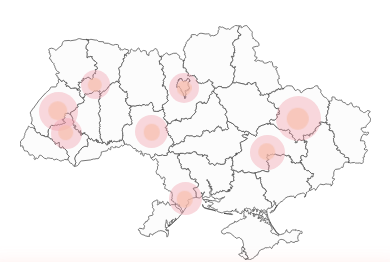
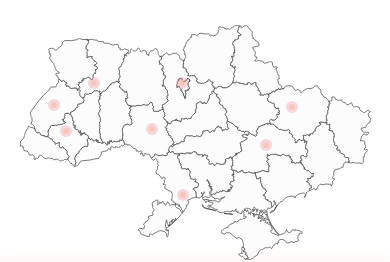
Before and after one commit to YevhenBekir/ukrainianGamedev, a React app: page / in a window 390 px wide. Shown: the part 594-856 px from the top of the page. Built offline with nearby package versions, Linux system fonts and the light colour scheme; data requests are answered from the project's data file.

Commit message:
City-map-selectors was adapted. Next step - create server and MongoDB base

```diff
--- a/package.json
+++ b/package.json
@@ -1,5 +1,4 @@
 {
-  "homepage": "https://ua-gamedev.herokuapp.com",
   "name": "infographic",
   "version": "0.1.0",
   "private": true,
@@ -24,7 +23,7 @@
     "web-vitals": "^2.1.4"
   },
   "scripts": {
-    "start": "concurrently \"node server.js\" \"react-scripts start\" \"json-server --watch db.json --port 3001\"",
+    "start": "concurrently \"react-scripts start\" \"json-server --watch db.json --port 3001\"",
     "build": "react-scripts build",
     "eject": "react-scripts eject"
   },
--- a/src/components/selectRegion/SelectRegion.js
+++ b/src/components/selectRegion/SelectRegion.js
@@ -41,6 +41,19 @@ const SelectRegion = (props) => {
         <div className="title">ОБЕРІТЬ МІСТО</div>
       </div>
     );
+  };
+
+  const sizeCondition = () => {
+    if (widthSize >= 1200) return "30px";
+    else if (widthSize >= 1100) return "28px";
+    else if (widthSize >= 1000) return "26px";
+    else if (widthSize >= 900) return "24px";
+    else if (widthSize >= 800) return "22px";
+    else if (widthSize >= 700) return "20px";
+    else if (widthSize >= 600) return "18px";
+    else if (widthSize >= 500) return "16px";
+    else if (widthSize >= 400) return "14px";
+    else if (widthSize < 400) return "12px";
   };
 
   const renderInfog = () => {
@@ -89,7 +102,7 @@ const SelectRegion = (props) => {
               key="kyiv"
               id="kyiv"
               className="kyiv-selector"
-              size="30px"
+              size={sizeCondition()}
               onSetCityCompaniesToState={(e) => dispatch(companiesFetch(e))}
               onSetCityNameToInfographic={(e) => setCity(e)}
             />
@@ -99,7 +112,7 @@ const SelectRegion = (props) => {
               key="lviv"
               id="lviv"
               className="lviv-selector"
-              size="39px"
+              size={sizeCondition()}
               onSetCityCompaniesToState={(e) => dispatch(companiesFetch(e))}
               onSetCityNameToInfographic={(e) => setCity(e)}
             />
@@ -109,7 +122,7 @@ const SelectRegion = (props) => {
               key="rivne"
               id="rivne"
               className="rivne-selector"
-              size="29px"
+              size={sizeCondition()}
               onSetCityCompaniesToState={(e) => dispatch(companiesFetch(e))}
               onSetCityNameToInfographic={(e) => setCity(e)}
             />
@@ -119,7 +132,7 @@ const SelectRegion = (props) => {
               key="kharkiv"
               id="kharkiv"
               className="kharkiv-selector"
-              size="45px"
+              size={sizeCondition()}
               onSetCityCompaniesToState={(e) => dispatch(companiesFetch(e))}
               onSetCityNameToInfographic={(e) => setCity(e)}
             />
@@ -129,7 +142,7 @@ const SelectRegion = (props) => {
               key="dnipro"
               id="dnipro"
               className="dnipro-selector"
-              size="35px"
+              size={sizeCondition()}
               onSetCityCompaniesToState={(e) => dispatch(companiesFetch(e))}
               onSetCityNameToInfographic={(e) => setCity(e)}
             />
@@ -139,7 +152,7 @@ const SelectRegion = (props) => {
               key="odesa"
               id="odesa"
               className="odesa-selector"
-              size="33px"
+              size={sizeCondition()}
               onSetCityCompaniesToState={(e) => dispatch(companiesFetch(e))}
               onSetCityNameToInfographic={(e) => setCity(e)}
             />
@@ -149,7 +162,7 @@ const SelectRegion = (props) => {
               key="vinnytsia"
               id="vinnytsia"
               className="vinnytsia-selector"
-              size="33px"
+              size={sizeCondition()}
               onSetCityCompaniesToState={(e) => dispatch(companiesFetch(e))}
               onSetCityNameToInfographic={(e) => setCity(e)}
             />
@@ -159,7 +172,7 @@ const SelectRegion = (props) => {
               key="frankivsk"
               id="frankivsk"
               className="frankivsk-selector"
-              size="31px"
+              size={sizeCondition()}
               onSetCityCompaniesToState={(e) => dispatch(companiesFetch(e))}
               onSetCityNameToInfographic={(e) => setCity(e)}
             />
--- a/src/components/selectRegion/selectRegion.scss
+++ b/src/components/selectRegion/selectRegion.scss
@@ -60,8 +60,8 @@
 }
 .kharkiv-selector {
   position: absolute;
-  top: 33%;
-  left: 77%;
+  top: 32%;
+  left: 76%;
 }
 .dnipro-selector {
   position: absolute;
@@ -86,103 +86,103 @@
 
 @media (max-width: 650px) {
   .kyiv-selector {
-    top: 22%;
-    left: 44%;
+    top: 23%;
+    left: 45%;
   }
   .rivne-selector {
-    top: 21%;
+    top: 22%;
     left: 19%;
   }
   .lviv-selector {
-    top: 31%;
-    left: 7%;
+    top: 33%;
+    left: 9%;
   }
   .frankivsk-selector {
-    top: 41%;
-    left: 10.7%;
+    top: 42%;
+    left: 11.7%;
   }
   .vinnytsia-selector {
-    top: 41.7%;
-    left: 35.7%;
+    top: 43.1%;
+    left: 36.7%;
   }
   .odesa-selector {
-    top: 69%;
-    left: 44%;
+    top: 71%;
+    left: 46%;
   }
   .kharkiv-selector {
     top: 33%;
     left: 76%;
   }
   .dnipro-selector {
-    top: 48%;
-    left: 67%;
+    top: 50%;
+    left: 69%;
   }
 }
 @media (max-width: 500px) {
   .kyiv-selector {
-    top: 21%;
-    left: 43%;
+    top: 23%;
+    left: 45%;
   }
   .rivne-selector {
-    top: 20%;
-    left: 18%;
+    top: 22%;
+    left: 20%;
   }
   .lviv-selector {
-    top: 29%;
-    left: 7%;
+    top: 31%;
+    left: 9%;
   }
   .frankivsk-selector {
-    top: 40%;
-    left: 9.7%;
+    top: 42%;
+    left: 11.7%;
   }
   .vinnytsia-selector {
-    top: 40.7%;
-    left: 34.7%;
+    top: 42.7%;
+    left: 36.7%;
   }
   .odesa-selector {
-    top: 68%;
-    left: 43%;
+    top: 70%;
+    left: 45%;
   }
   .kharkiv-selector {
-    top: 32%;
-    left: 74%;
+    top: 33%;
+    left: 76%;
   }
   .dnipro-selector {
-    top: 47%;
-    left: 66%;
+    top: 49%;
+    left: 68%;
   }
 }
 @media (max-width: 400px) {
   .kyiv-selector {
-    top: 20%;
-    left: 42.5%;
+    top: 22%;
+    left: 44.5%;
   }
   .rivne-selector {
-    top: 19%;
-    left: 17.5%;
+    top: 22%;
+    left: 19.5%;
   }
   .lviv-selector {
-    top: 28%;
-    left: 5.5%;
+    top: 31%;
+    left: 8%;
   }
   .frankivsk-selector {
-    top: 39%;
-    left: 8.9%;
+    top: 42%;
+    left: 11.5%;
   }
   .vinnytsia-selector {
-    top: 38%;
-    left: 33%;
+    top: 41%;
+    left: 36%;
   }
   .odesa-selector {
-    top: 66%;
-    left: 42.5%;
+    top: 69%;
+    left: 45%;
   }
   .kharkiv-selector {
-    top: 30%;
-    left: 73%;
+    top: 32%;
+    left: 76%;
   }
   .dnipro-selector {
-    top: 46%;
-    left: 65.6%;
+    top: 48%;
+    left: 68.5%;
   }
 }
```
Also changed, not shown: server.js (deleted, +0 -10 lines).
